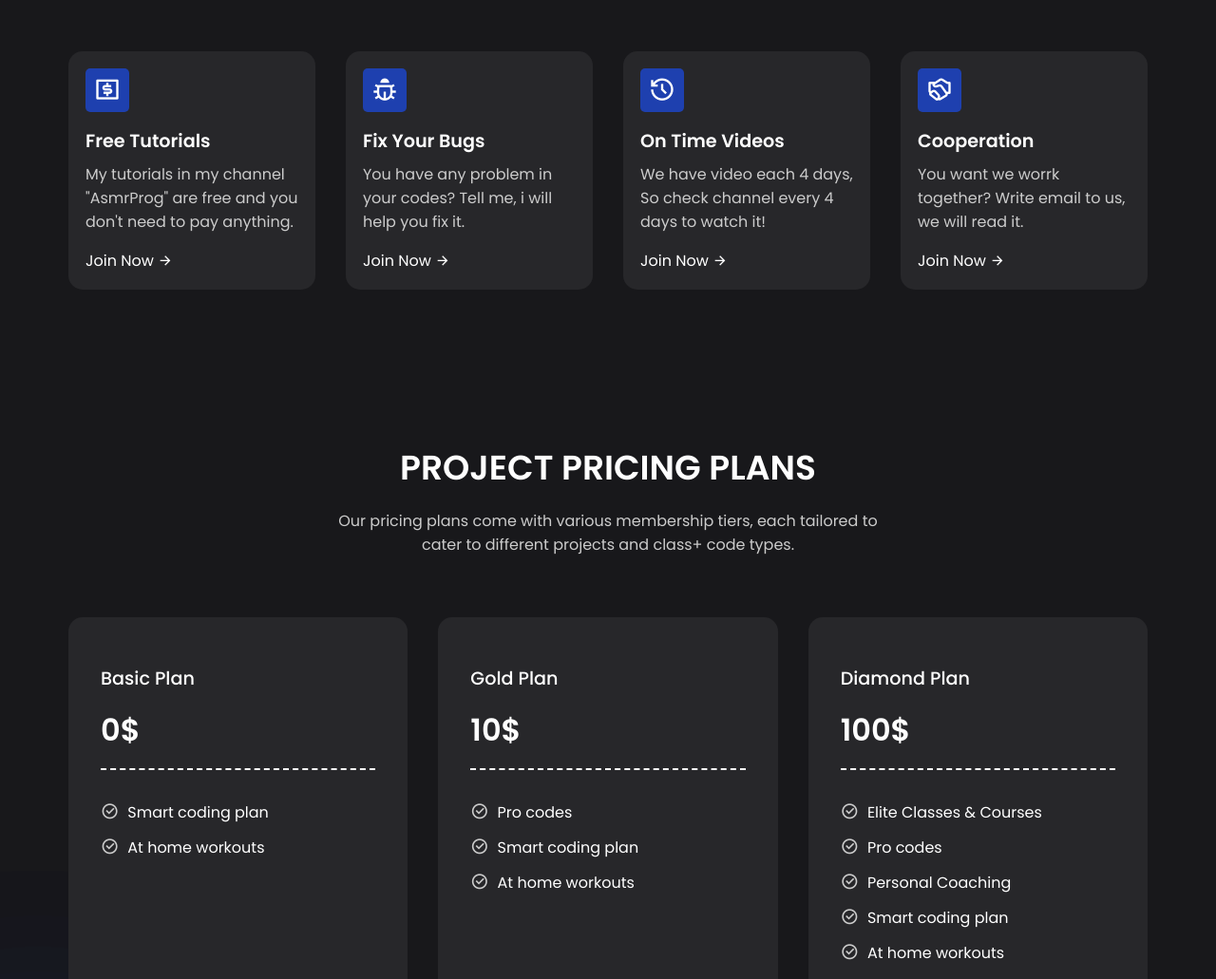
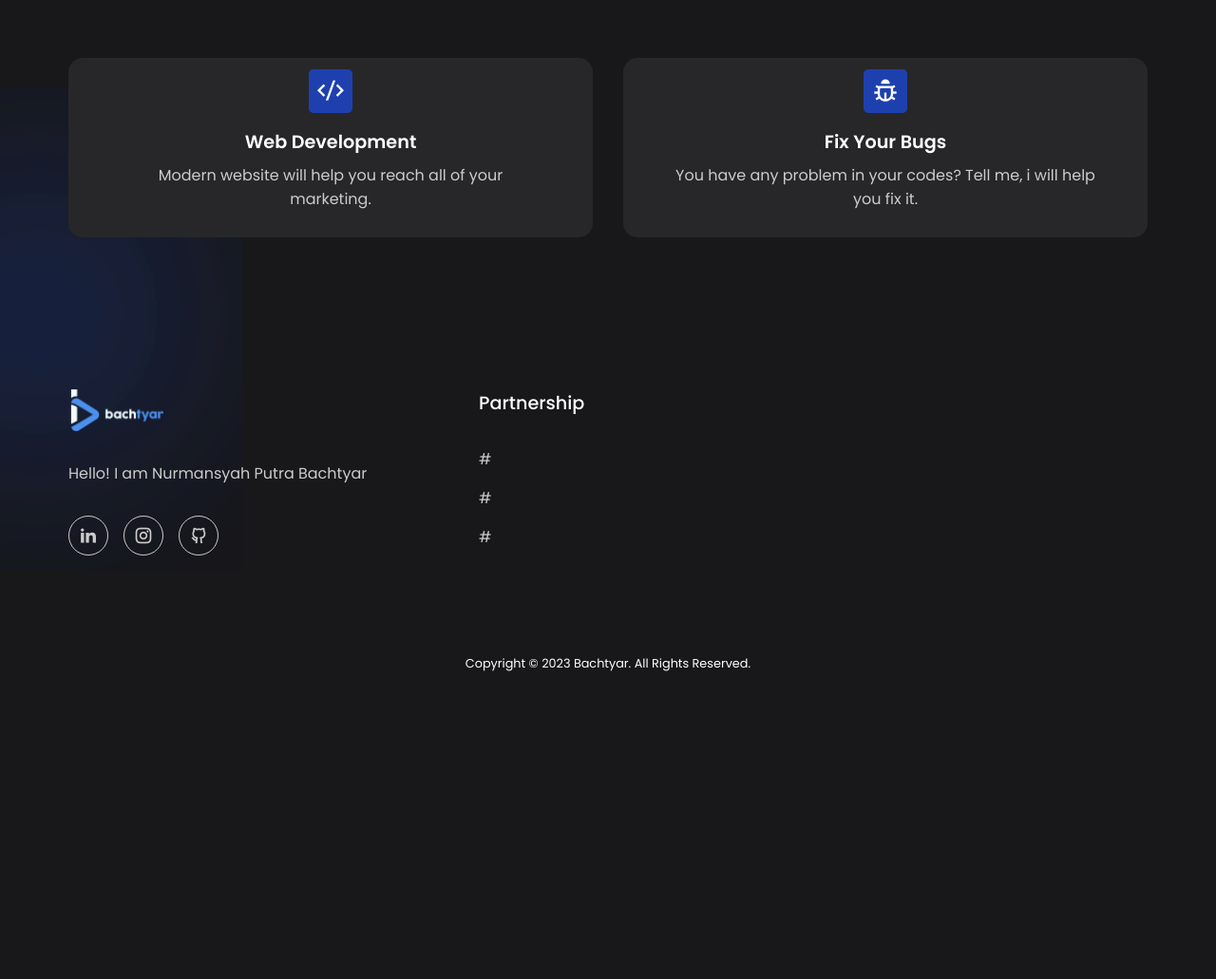
Before and after one commit to bachtyarrrr/bachtyar, a plain HTML site: page index.html in a window 1280 px wide. Shown: the part 924-1955 px from the top of the page at 95% size. After the commit the page ends 1648 px from the top, so only its background shows below. Drawn offline with nearby package versions, Linux system fonts and the light colour scheme.

Commit message:
update sedikit

```diff
--- a/index.html
+++ b/index.html
@@ -24,7 +24,8 @@
             <li id="link2" class="link"><a href="#">Pricing</a></li>
             <li id="link3" class="link"><a href="#">About</a></li>
         </ul>
-        <button class="btn">Hire Me</button>
+        <a href="mailto:nurmansyahbachtyar@gmail.com" target="_blank" style="text-decoration: none;"><button
+                class="btn">Hire Me</button></a>
     </nav>
 
     <header class="container">
@@ -47,12 +48,12 @@
         <h2 class="header">OUR FEATURES</h2>
         <div class="features">
             <div class="card">
-                <span><i class="ri-money-dollar-box-line"></i></span>
-                <h4>Free Tutorials</h4>
+                <span><i class="ri-code-s-slash-line"></i></span>
+                <h4>Web Development</h4>
                 <p>
-                    My tutorials in my channel "AsmrProg" are free and you don't need to pay anything.
+                    Modern website will help you reach all of your marketing.
                 </p>
-                <a href="#">Join Now <i class="ri-arrow-right-line"></i></a>
+                <!-- <a href="#">Join Now <i class="ri-arrow-right-line"></i></a> -->
             </div>
             <div class="card">
                 <span><i class="ri-bug-line"></i></span>
@@ -60,28 +61,28 @@
                 <p>
                     You have any problem in your codes? Tell me, i will help you fix it.
                 </p>
-                <a href="#">Join Now <i class="ri-arrow-right-line"></i></a>
+                <!-- <a href="#">Join Now <i class="ri-arrow-right-line"></i></a> -->
             </div>
-            <div class="card">
+            <!-- <div class="card">
                 <span><i class="ri-history-line"></i></span>
                 <h4>On Time Videos</h4>
                 <p>
                     We have video each 4 days, So check channel every 4 days to watch it!
                 </p>
                 <a href="#">Join Now <i class="ri-arrow-right-line"></i></a>
-            </div>
-            <div class="card">
+            </div> -->
+            <!-- <div class="card">
                 <span><i class="ri-shake-hands-line"></i></span>
                 <h4>Cooperation</h4>
                 <p>
                     You want we worrk together? Write email to us, we will read it.
                 </p>
                 <a href="#">Join Now <i class="ri-arrow-right-line"></i></a>
-            </div>
+            </div> -->
         </div>
     </section>
 
-    <section class="container">
+    <!-- <section class="container">
         <h2 class="header">PROJECT PRICING PLANS</h2>
         <p class="sub-header">
             Our pricing plans come with various membership tiers, each tailored to cater to different projects and
@@ -150,7 +151,7 @@
                 <button class="btn">Join Now</button>
             </div>
         </div>
-    </section>
+    </section> -->
 
     <footer class="container">
         <span class="blur"></span>
@@ -160,21 +161,22 @@
                 <img src="images/logo.png">
             </div>
             <p>
-                Lorem ipsum dolor sit amet consectetur adipisicing elit.
+                Hello! I am Nurmansyah Putra Bachtyar
             </p>
             <div class="socials">
-                <a href="#"><i class="ri-youtube-line"></i></a>
-                <a href="#"><i class="ri-instagram-line"></i></a>
-                <a href="#"><i class="ri-twitter-line"></i></a>
+                <a href="http://linkedin.com/in/nurmansyah-putra-bachtyar" target="_blank"><i
+                        class="ri-linkedin-fill"></i></a>
+                <a href="https://www.instagram.com/bachtyarrrr/" target="_blank"><i class="ri-instagram-line"></i></a>
+                <a href="https://github.com/bachtyarrrr" target="_blank"><i class="ri-github-line"></i></a>
             </div>
         </div>
         <div class="column">
-            <h4>Company</h4>
-            <a href="#">Business</a>
-            <a href="#">Partnership</a>
-            <a href="#">Network</a>
+            <h4>Partnership</h4>
+            <a href="#">#</a>
+            <a href="#">#</a>
+            <a href="#">#</a>
         </div>
-        <div class="column">
+        <!-- <div class="column">
             <h4>About Us</h4>
             <a href="#">Blogs</a>
             <a href="#">Channels</a>
@@ -185,11 +187,11 @@
             <a href="#">Contact Us</a>
             <a href="#">Privicy Policy</a>
             <a href="#">Terms & Conditions</a>
-        </div>
+        </div> -->
     </footer>
 
     <div class="copyright">
-        Copyright © 2023 AsmrProg Channel. All Rights Reserved.
+        Copyright © 2023 Bachtyar. All Rights Reserved.
     </div>
 
 
--- a/style.css
+++ b/style.css
@@ -5,6 +5,7 @@
     --seccond-color : #A3B1EE;
     --bg-color : #26292B;
 
+    --main-font : 'Poppins', sans-serif;
 }
 
 *{
@@ -27,6 +28,7 @@ a{
 body{
     font-family: 'Poppins', sans-serif;
     background-color: #18181B;
+    text-decoration: none;
 }
 
 nav{
@@ -74,6 +76,7 @@ nav{
 .btn{
     padding: 1rem 2rem;
     font-size: 1rem;
+    font-family:var(--main-font);
     color: #fff;
     background-color: #1d4ed8;
     border-radius: 5px;
@@ -83,6 +86,10 @@ nav{
 
 .btn:hover{
     background-color: #1e40af;
+}
+
+.btn a{
+    text-decoration: none;
 }
 
 .container{
@@ -165,16 +172,17 @@ section .header{
 .features{
     margin-top: 4rem;
     display: grid;
-    grid-template-columns: repeat(4, 1fr);
+    grid-template-columns: repeat(2, 1fr);
     gap: 2rem;
 }
 
 .features .card{
     background-color: #27272a;
-    padding: 1rem;
+    padding: 10px 50px 10px 50px;
     border: 2px solid transparent;
     border-radius: 15px;
     transition: all 0.3s ease;
+    text-align: center;
 }
 
 .features .card:hover{
@@ -359,6 +367,7 @@ footer .column > a:hover{
     }
     header .image{
         grid-area: 1/1/2/2;
+        /* display: none; */
     }
     .features{
         grid-template-columns: repeat(2, 1fr);
```
